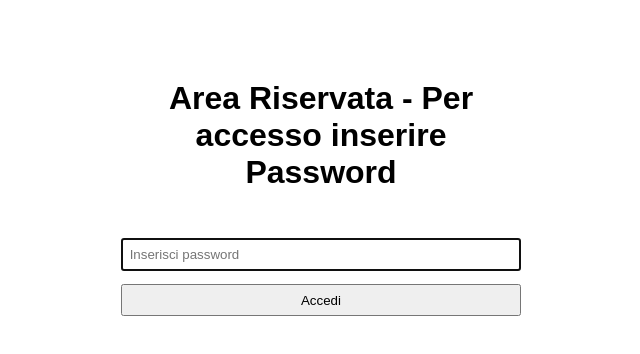
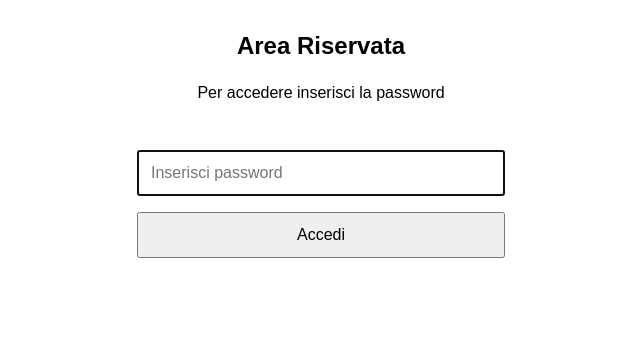
Before and after one commit to MUSEFacility/Webshop, a website: page public/internal-login.html in a window 1280 px wide. Shown: the whole page, without its empty margins (319-959 px from the left). Drawn offline with Linux system fonts and the light colour scheme.

Commit message:
Update internal-login.html

```diff
--- a/public/internal-login.html
+++ b/public/internal-login.html
@@ -3,22 +3,71 @@
 <head>
   <meta charset="UTF-8"/>
   <title>Accesso Interno</title>
+  <meta name="viewport" content="width=device-width, initial-scale=1" />
   <style>
-    body { font-family: sans-serif; max-width:400px; margin:5em auto; text-align:center; }
-    input, button { width:100%; padding:.5em; margin:.5em 0; box-sizing:border-box; }
-    .error { color: #c00; height:1.2em; }
+    body {
+      font-family: sans-serif;
+      max-width: 400px;
+      margin: 2em auto;
+      padding: 0 1em;
+      text-align: center;
+      box-sizing: border-box;
+    }
+
+    h1 {
+      font-size: 1.5rem;
+      margin-bottom: 1em;
+    }
+
+    input,
+    button {
+      width: 100%;
+      padding: 0.75em;
+      margin: 0.5em 0;
+      box-sizing: border-box;
+      font-size: 1rem;
+    }
+
+    .error {
+      color: #c00;
+      min-height: 1.2em;
+      margin-bottom: 0.5em;
+      font-size: 0.9rem;
+    }
+
+    @media (max-width: 500px) {
+      body {
+        margin: 1em auto;
+      }
+      h1 {
+        font-size: 1.25rem;
+      }
+      input,
+      button {
+        padding: 0.6em;
+        font-size: 0.95rem;
+      }
+    }
   </style>
 </head>
 <body>
-  <h1>Area Riservata - Per accesso inserire Password</h1>
+  <h1>Area Riservata</h1>
+  <p>Per accedere inserisci la password</p>
   <div class="error">
     <script>
-      if (new URLSearchParams(location.search).get('error') === '1')
+      if (new URLSearchParams(location.search).get('error') === '1') {
         document.write('Password errata, riprova.');
+      }
     </script>
   </div>
   <form method="POST" action="/internal">
-    <input type="password" name="password" placeholder="Inserisci password" required autofocus />
+    <input
+      type="password"
+      name="password"
+      placeholder="Inserisci password"
+      required
+      autofocus
+    />
     <button type="submit">Accedi</button>
   </form>
 </body>
```
